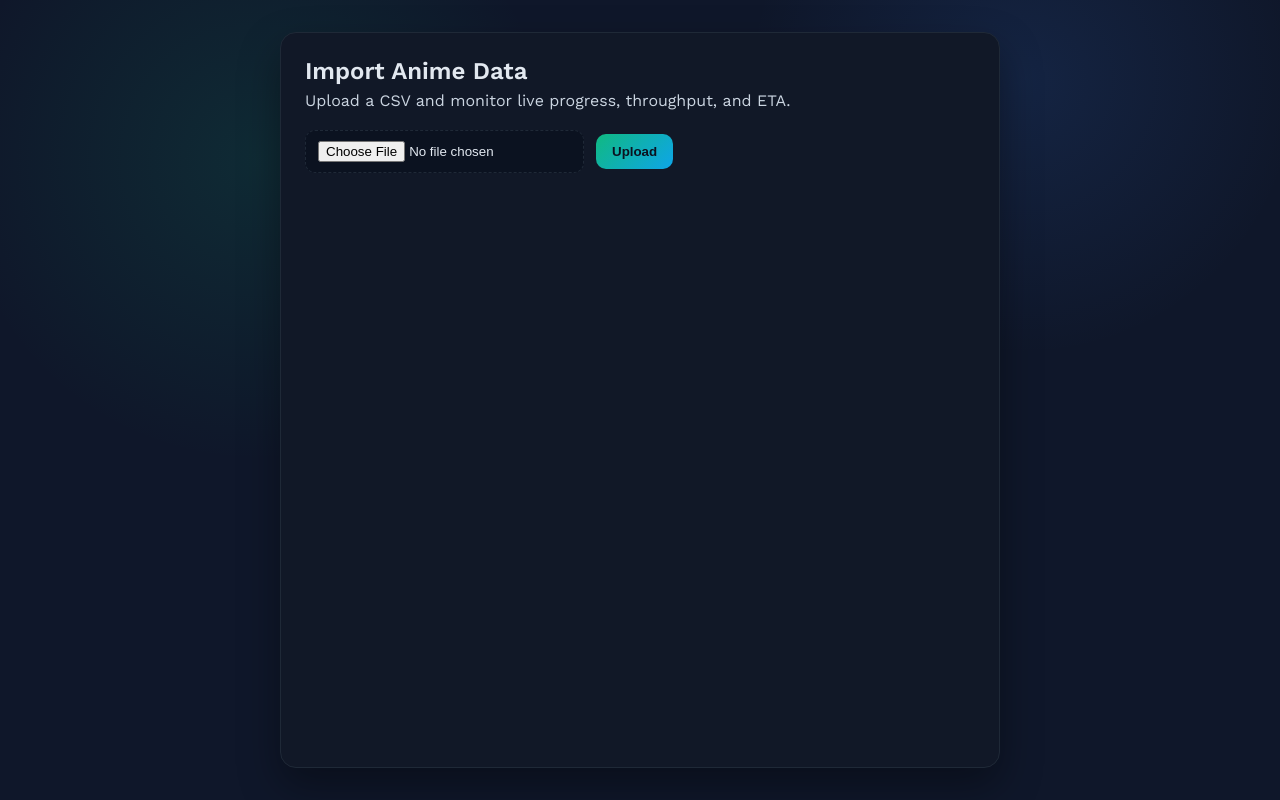
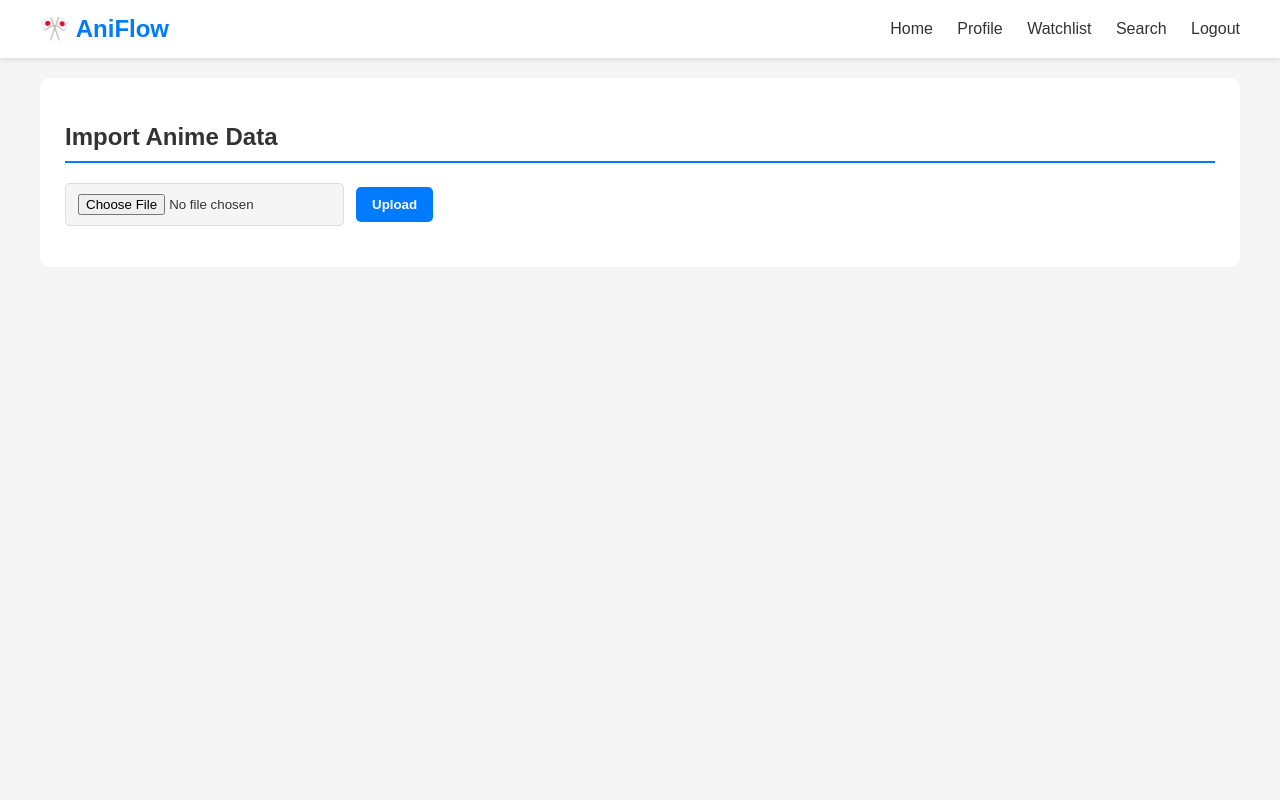
Before and after one commit to chrislu04/SWE-Capstone-I-Project, a Flask app: page /admin/import-anime in a window 1280 px wide. Run offline with Flask 3, Linux system fonts and the light colour scheme; some libraries are stand-ins or nearby versions.

Commit message:
Added top header to import anime and watchlist pages

```diff
--- a/templates/importAnime.html
+++ b/templates/importAnime.html
@@ -1,87 +1,117 @@
 <!DOCTYPE html>
-<html lang="en">
+<html>
 <head>
-    <meta charset="UTF-8">
-    <title>Import Anime CSV</title>
-    <link rel="preconnect" href="https://fonts.googleapis.com">
-    <link rel="preconnect" href="https://fonts.gstatic.com" crossorigin>
-    <link href="https://fonts.googleapis.com/css2?family=Work+Sans:wght@400;500;600&display=swap" rel="stylesheet">
+    <title>AniFlow - Import Anime</title>
     <style>
-        :root {
-            --bg: #0f172a;
-            --panel: #111827;
-            --accent: #10b981;
-            --muted: #cbd5e1;
-            --text: #e2e8f0;
-            --border: #1f2937;
+        body {
+            font-family: Arial, sans-serif;
+            margin: 0;
+            padding: 0;
+            background: #f5f5f5;
+            color: #333;
         }
-        * { box-sizing: border-box; }
-        body {
-            margin: 0;
-            min-height: 100vh;
-            background: radial-gradient(circle at 20% 20%, rgba(16,185,129,0.12), transparent 25%),
-                        radial-gradient(circle at 80% 10%, rgba(59,130,246,0.12), transparent 22%),
-                        var(--bg);
-            font-family: 'Work Sans', 'Segoe UI', sans-serif;
-            color: var(--text);
+        .header {
+            background: white;
+            padding: 15px 0;
+            box-shadow: 0 2px 5px rgba(0,0,0,0.1);
+            position: sticky;
+            top: 0;
+            z-index: 100;
+        }
+        .header-content {
+            max-width: 1200px;
+            margin: 0 auto;
+            padding: 0 20px;
             display: flex;
-            justify-content: center;
-            padding: 32px 16px;
+            justify-content: space-between;
+            align-items: center;
         }
-        .card {
-            width: 100%;
-            max-width: 720px;
-            background: var(--panel);
-            border: 1px solid var(--border);
-            border-radius: 16px;
-            padding: 24px;
-            box-shadow: 0 18px 40px rgba(0,0,0,0.35);
+        .logo {
+            font-size: 24px;
+            font-weight: bold;
+            color: #007bff;
+            text-decoration: none;
         }
-        h2 { margin: 0 0 6px; font-weight: 600; }
-        .subtitle { color: var(--muted); margin-bottom: 20px; }
+        .nav-links a {
+            margin-left: 20px;
+            text-decoration: none;
+            color: #333;
+        }
+        .nav-links a:hover {
+            color: #007bff;
+        }
+        .container {
+            max-width: 1200px;
+            margin: 0 auto;
+            padding: 20px;
+        }
+        .section {
+            background: white;
+            padding: 25px;
+            border-radius: 10px;
+            margin-bottom: 30px;
+        }
+        .section-title {
+            font-size: 24px;
+            margin-bottom: 20px;
+            color: #333;
+            border-bottom: 2px solid #007bff;
+            padding-bottom: 10px;
+        }
         form { display: flex; gap: 12px; align-items: center; flex-wrap: wrap; }
         input[type="file"] {
-            color: var(--text);
-            background: #0b1220;
-            border: 1px dashed var(--border);
+            color: #333;
+            background: #f5f5f5;
+            border: 1px solid #ddd;
             padding: 10px 12px;
-            border-radius: 10px;
-            max-width: 360px;
+            border-radius: 5px;
         }
         button {
-            background: linear-gradient(135deg, #10b981, #0ea5e9);
-            color: #0b1220;
+            background: #007bff;
+            color: white;
             border: none;
-            border-radius: 10px;
+            border-radius: 5px;
             padding: 10px 16px;
             font-weight: 600;
             cursor: pointer;
-            transition: transform 0.08s ease, box-shadow 0.12s ease;
+            transition: background 0.2s ease;
         }
         button:disabled { opacity: 0.6; cursor: not-allowed; }
-        button:hover:not(:disabled) { transform: translateY(-1px); box-shadow: 0 8px 20px rgba(16,185,129,0.25); }
+        button:hover:not(:disabled) { background: #0056b3; }
         #progressContainer { margin-top: 18px; display: none; }
         progress { width: 100%; height: 16px; border-radius: 8px; overflow: hidden; }
-        progress::-webkit-progress-bar { background: #0b1220; }
-        progress::-webkit-progress-value { background: var(--accent); }
-        progress::-moz-progress-bar { background: var(--accent); }
+        progress::-webkit-progress-bar { background: #f0f0f0; }
+        progress::-webkit-progress-value { background: #007bff; }
+        progress::-moz-progress-bar { background: #007bff; }
         #progressText { display: block; margin-bottom: 8px; font-weight: 600; }
-        #progressMeta { font-size: 13px; color: var(--muted); margin-top: 4px; display: none; }
+        #progressMeta { font-size: 13px; color: #666; margin-top: 4px; display: none; }
         #resultArea { margin-top: 16px; }
         pre {
-            background: #0b1220;
-            border: 1px solid var(--border);
-            border-radius: 12px;
+            background: #f9f9f9;
+            border: 1px solid #ddd;
+            border-radius: 5px;
             padding: 12px;
-            color: var(--muted);
+            color: #333;
             overflow: auto;
         }
     </style>
 </head>
 <body>
-    <div class="card">
-        <h2>Import Anime Data</h2>
-        <div class="subtitle">Upload a CSV and monitor live progress, throughput, and ETA.</div>
+    <div class="header">
+        <div class="header-content">
+            <a href="/home" class="logo">🎌 AniFlow</a>
+            <div class="nav-links">
+                <a href="/home">Home</a>
+                <a href="/profile">Profile</a>
+                <a href="/watchlists">Watchlist</a>
+                <a href="/search">Search</a>
+                <a href="/logout">Logout</a>
+            </div>
+        </div>
+    </div>
+    <div class="container">
+        <div class="section">
+            <h2 class="section-title">Import Anime Data</h2>
 
         <form id="uploadForm" action="/admin/import-anime" method="post" enctype="multipart/form-data">
             <input id="fileInput" type="file" name="file" accept=".csv" required>
@@ -207,6 +237,7 @@
             }
         });
     </script>
-
+        </div>
+    </div>
 </body>
 </html>
```
Also changed, not shown: templates/watchlists.html (+147 -7 lines).
